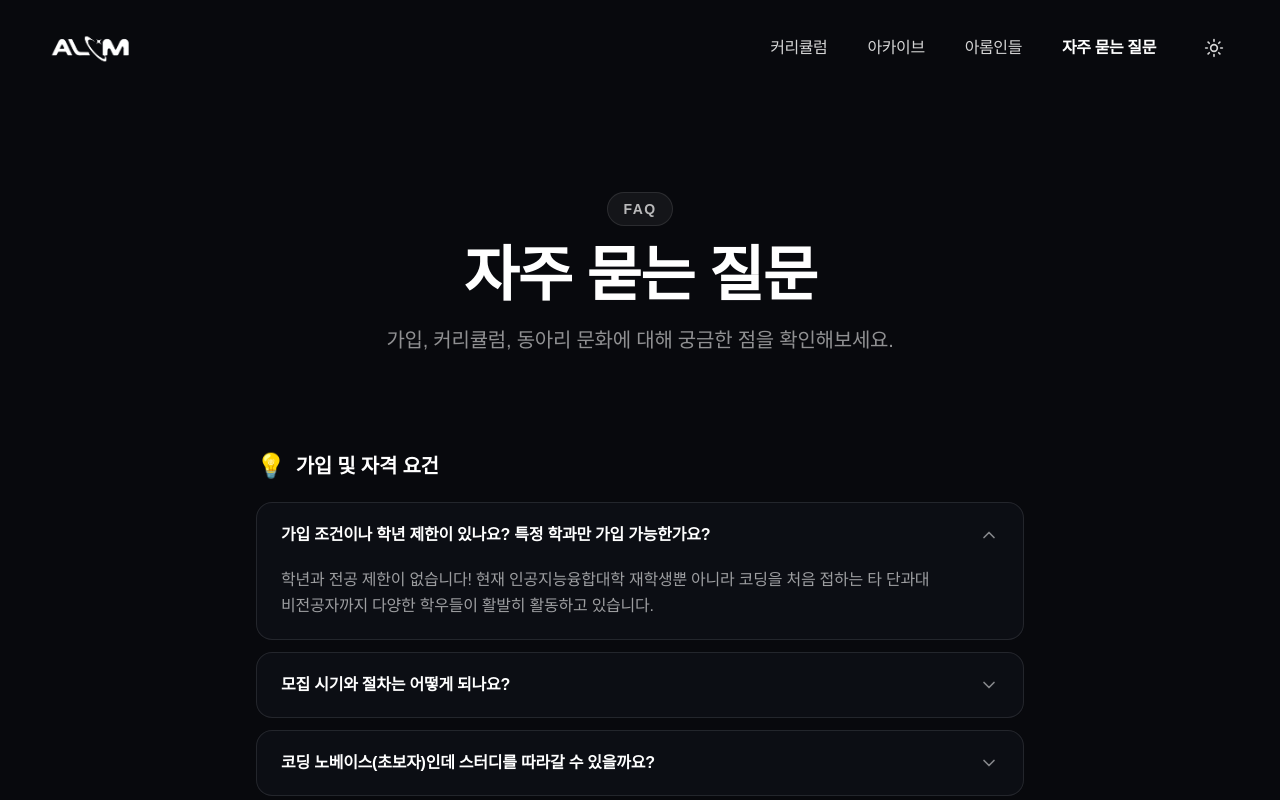
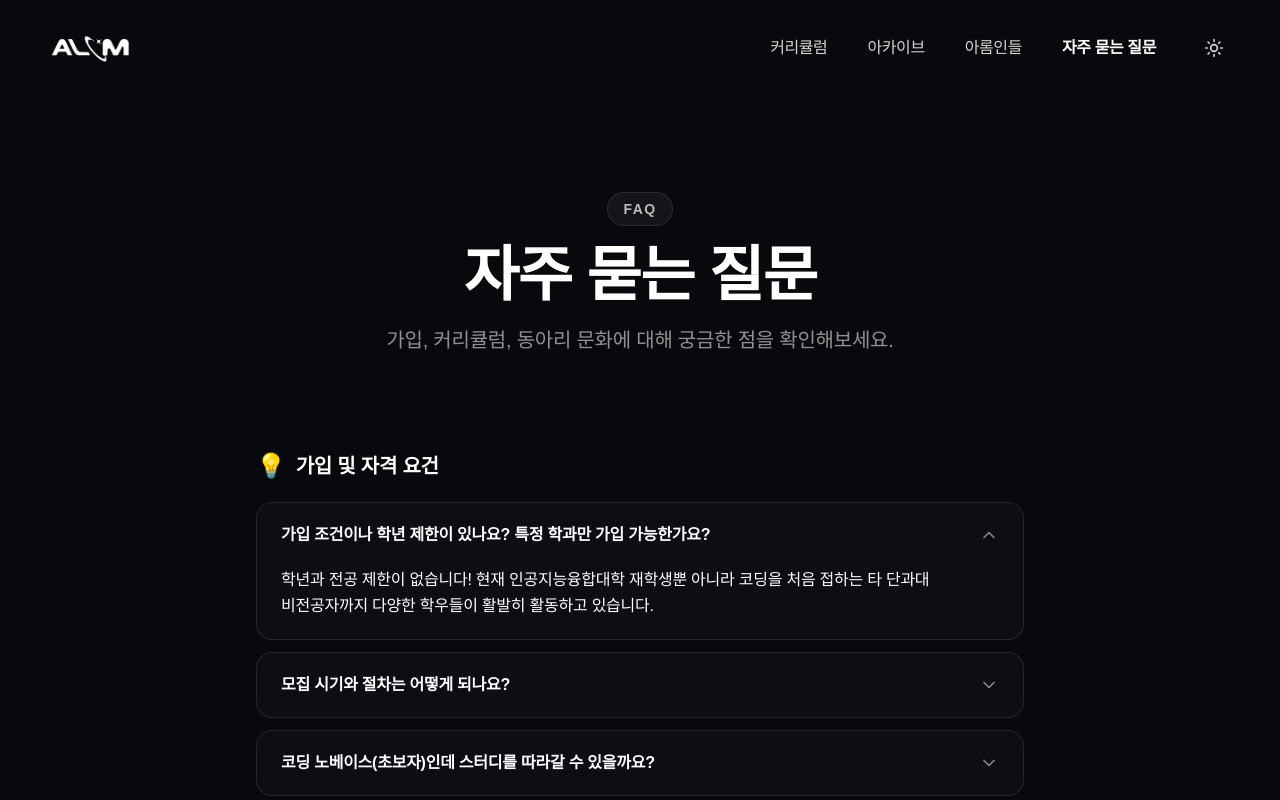
Before and after one commit to TEAM-ALOM-WEB/ALOM-WEB-frontend, a Next.js app: page /faq in a window 1280 px wide. Both pictures are taken after a click on the button "가입 조건이나 학년 제한이 있나요? 특정 학과만 가입 가능한가요?". Shown: the top 800 px of the page. Built offline with nearby package versions, Linux system fonts and the light colour scheme; no server answers; a web font is replaced by a local one.

Commit message:
chore: 색상 변경

```diff
--- a/components/faq/FaqAccordionItem.tsx
+++ b/components/faq/FaqAccordionItem.tsx
@@ -36,7 +36,7 @@ export default function FaqAccordionItem({ item }: { item: FaqItem }) {
         }`}
       >
         <div className="overflow-hidden">
-          <p className="px-5 pb-4 sm:px-6 sm:pb-5 text-sm sm:text-base text-foreground/60 leading-relaxed break-keep">
+          <p className="px-5 pb-4 sm:px-6 sm:pb-5 text-sm sm:text-base text-foreground leading-relaxed break-keep">
             {item.answer}
           </p>
         </div>
```
